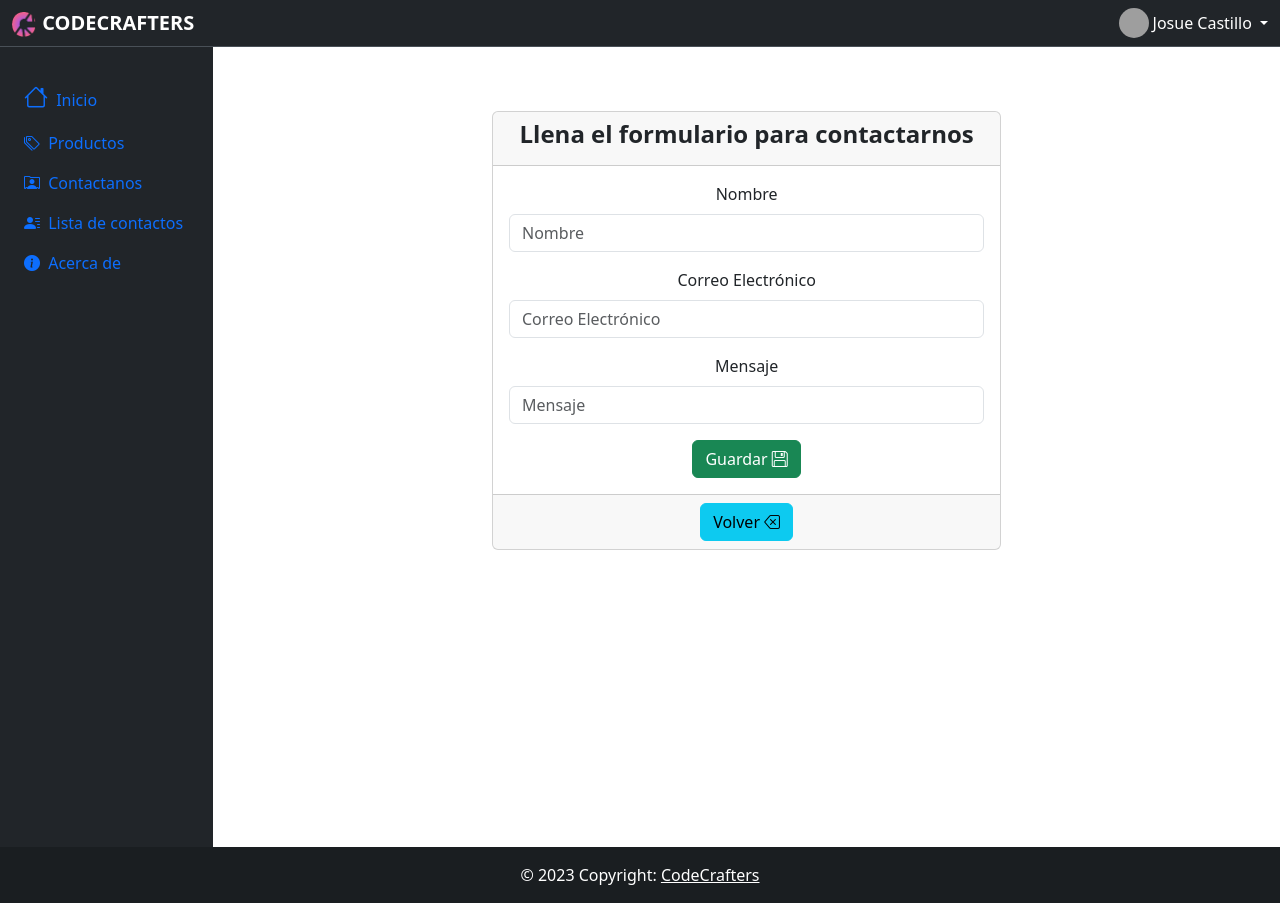
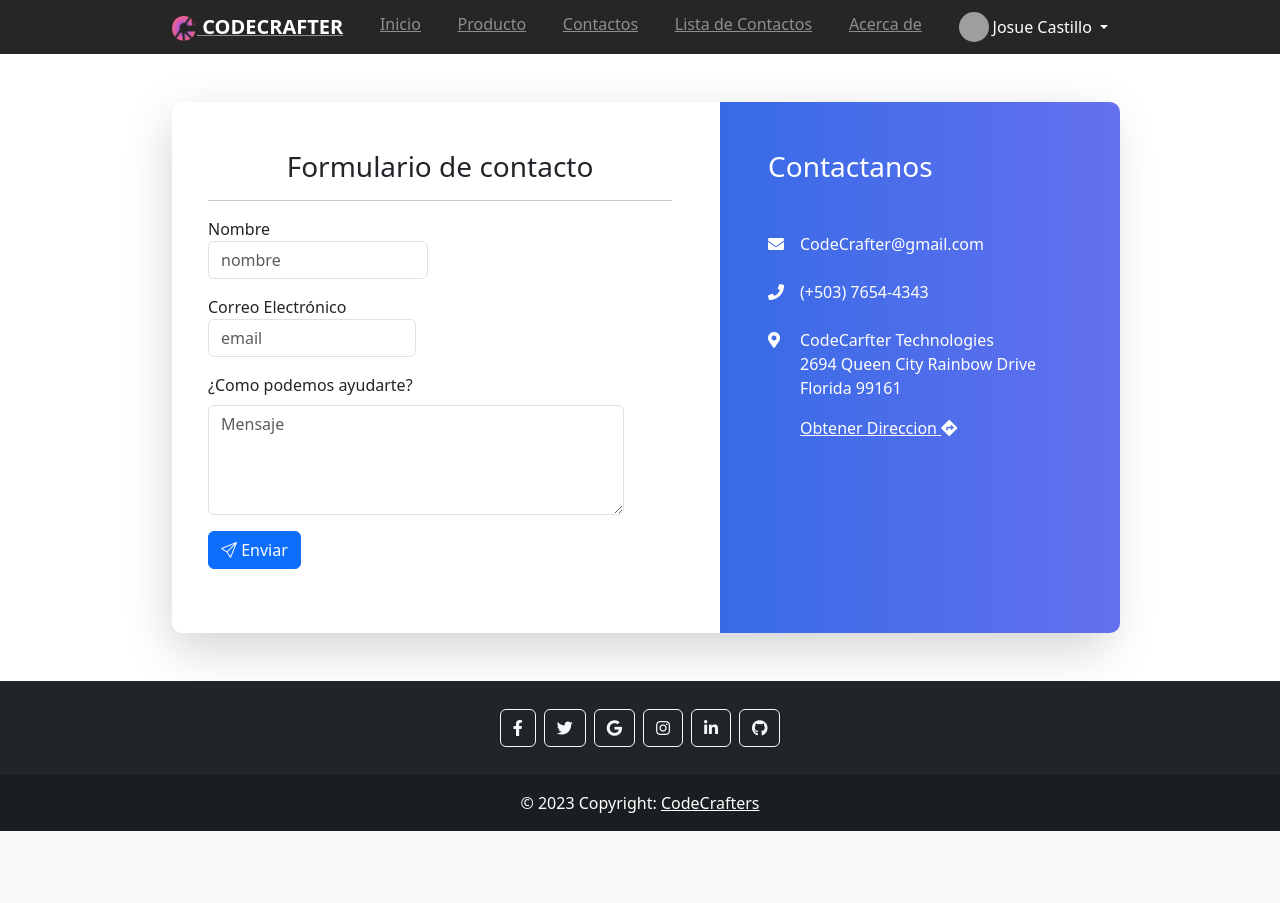
Before and after one commit to GeimeAlondra/MiTienda_CodeCrafters, a Django app: page /Contactanos in a window 1280 px wide. After the commit the page ends 831 px from the top, so only its background shows below. Run offline with Django 4.2, Linux system fonts and the light colour scheme; some libraries are stand-ins or nearby versions; grey boxes are pictures that could not be loaded.

Commit message:
Actualizacion de repositorio
:)

```diff
--- /dev/null
+++ b/productos/static/css/navbar.css
@@ -0,0 +1,69 @@
+.container {
+    max-width: 960px;
+  }
+
+  /*
+   * Custom translucent site header
+   */
+
+  .site-header {
+    background-color: rgba(0, 0, 0, .85);
+    -webkit-backdrop-filter: saturate(180%) blur(20px);
+    backdrop-filter: saturate(180%) blur(20px);
+  }
+  .site-header a {
+    color: #8e8e8e;
+    transition: color .15s ease-in-out;
+  }
+  .site-header a:hover {
+    color: #fff;
+    text-decoration: none;
+  }
+
+  /*
+   * Dummy devices (replace them with your own or something else entirely!)
+   */
+
+  .product-device {
+    position: absolute;
+    right: 10%;
+    bottom: -30%;
+    width: 300px;
+    height: 540px;
+    background-color: #333;
+    border-radius: 21px;
+    transform: rotate(30deg);
+  }
+
+  .product-device::before {
+    position: absolute;
+    top: 10%;
+    right: 10px;
+    bottom: 10%;
+    left: 10px;
+    content: "";
+    background-color: rgba(255, 255, 255, .1);
+    border-radius: 5px;
+  }
+
+  .product-device-2 {
+    top: -25%;
+    right: auto;
+    bottom: 0;
+    left: 5%;
+    background-color: #e5e5e5;
+  }
+
+
+  /*
+   * Extra utilities
+   */
+
+  .flex-equal > * {
+    flex: 1;
+  }
+  @media (min-width: 768px) {
+    .flex-md-equal > * {
+      flex: 1;
+    }
+  }
--- a/productos/templates/base.html
+++ b/productos/templates/base.html
@@ -8,24 +8,25 @@
     {% block titulo %} {% endblock %}
     <link href="https://cdn.jsdelivr.net/npm/bootstrap@5.3.2/dist/css/bootstrap.min.css" rel="stylesheet"
         integrity="sha384-T3c6CoIi6uLrA9TneNEoa7RxnatzjcDSCmG1MXxSR1GAsXEV/Dwwykc2MPK8M2HN" crossorigin="anonymous">
+    <link rel="stylesheet" href="{% static 'css/navbar.css'%}">
     <link rel="stylesheet" href="https://cdn.jsdelivr.net/npm/bootstrap-icons@1.11.1/font/bootstrap-icons.css">
+    <link href="https://cdnjs.cloudflare.com/ajax/libs/font-awesome/5.11.2/css/all.min.css" rel="stylesheet">
     <script src="https://cdn.jsdelivr.net/npm/sweetalert2@11"></script>
 </head>
 
-<body>
-    <header>
-        <nav class="navbar navbar-expand-lg bg-dark border-bottom border-body" data-bs-theme="dark">
-            <div class="container-fluid">
-                <!-- <a class="navbar-brand" href="#"><i class="bi bi-shop"></i></a> -->
+<body class="d-flex flex-column min-vh-100">
+    <header class="site-header sticky-top py-1">
+        <nav class="container d-flex flex-column flex-md-row justify-content-between">
+          <a class="py-2" href="#" aria-label="Product">
             <span class="fs-5 d-none d-sm-inline"><img class="" src="{% static 'img/logo.png' %}" alt=""
-                        width="25px" height="25px"><strong class="text-white">&nbsp;CODECRAFTERS</strong></span>
-                <button class="navbar-toggler" type="button" data-bs-toggle="collapse"
-                    data-bs-target="#navbarSupportedContent" aria-controls="navbarSupportedContent"
-                    aria-expanded="false" aria-label="Toggle navigation">
-                    <span class="navbar-toggler-icon"></span>
-                </button>
-
-                <div class="dropdown mr-3">
+                width="25px" height="25px"><strong class="text-white">&nbsp;CODECRAFTER</strong></span>
+          </a>
+          <a class="py-2 d-none d-md-inline-block" href="{% url 'inicio' %}">Inicio</a>
+          <a class="py-2 d-none d-md-inline-block" href="{% url 'productos' %}">Producto</a>
+          <a class="py-2 d-none d-md-inline-block" href="{% url 'contacto' %}">Contactos</a>
+          <a class="py-2 d-none d-md-inline-block" href="{% url 'contactos' %}">Lista de Contactos</a>
+          <a class="py-2 d-none d-md-inline-block" href="{% url 'acercaDe' %}">Acerca de</a>
+          <div class="dropdown mt-2">
             <a href="#" class="d-flex align-items-center text-white text-decoration-none dropdown-toggle"
                 id="dropdownUser1" data-bs-toggle="dropdown" aria-expanded="false">
                 <img src="https://github.com/mdo.png" alt="hugenerd" width="30" height="30"
@@ -37,71 +38,27 @@
                 <li>
                     <hr class="dropdown-divider">
                 </li>
-                        <li><a class="dropdown-item" href="#">Cerra Sesión</a></li>
+                <li><a class="dropdown-item" href="#">Cerra Session</a></li>
             </ul>
-                </div>
-            </div>
         </div>
         </nav>
       </header>
 
+
    <!-- Inicio Sidebar  -->
 
-    <aside>
-        <div class="container-fluid">
-            <div class="row flex-nowrap">
-                <div class="col-auto col-md-3 col-xl-2 px-sm-2 px-0 bg-dark">
-                    <div
-                        class="d-flex flex-column align-items-center align-items-sm-start px-3 pt-2 text-white min-vh-100">
 
-                        <a href="/"
-                            class="d-flex align-items-center pb-3 mb-md-0 me-md-auto text-white text-decoration-none">
 
-                        </a>
-                        <ul class="nav nav-pills flex-column mb-sm-auto mb-0 align-items-center align-items-sm-start"
-                            id="menu">
+     <!-- ###Inicio MAIN### -->
 
-                            <li class="nav-item">
-                                <a href="{% url 'inicio' %}" class="nav-link align-middle px-0">
-                                    <i class="fs-4 bi-house"></i> <span class="ms-1 d-none d-sm-inline">Inicio</span>
-                                </a>
-                            </li>
-
-                            <li>
-                                <a href="{% url 'productos' %}" class="nav-link px-0 align-middle">
-                                    <i class="bi bi-tags"></i></i> <span
-                                        class="ms-1 d-none d-sm-inline">Productos</span></a>
-                            </li>
-
-                            <li>
-                                <a href="{% url 'contacto' %}" class="nav-link px-0 align-middle">
-                                    <i class="bi bi-person-rolodex"></i></i> <span
-                                        class="ms-1 d-none d-sm-inline">Contactanos</span></a>
-                            </li>
-
-                            <li>
-                                <a href="{% url 'contactos' %}" class="nav-link px-0 align-middle">
-                                    <i class="bi bi-person-lines-fill"></i> <span
-                                        class="ms-1 d-none d-sm-inline">Lista de contactos</span></a>
-                            </li>
-
-                            <li>
-                                <a href="{% url 'acercaDe' %}" class="nav-link px-0 align-middle">
-                                    <i class="bi bi-info-circle-fill"></i> <span
-                                        class="ms-1 d-none d-sm-inline">Acerca de</span></a>
-                            </li>
-                        </ul>
-                        <hr>
-                    </div>
-                </div>
-                <div class="col py-3">
+        <main class="flex-grow-1">
 
                     <!-- bloque de sweetaleert -->
                     {% if messages %}
                     {% for m in messages %}
                     <script>
                         Swal.fire({
-                            title: "¡Acción realizada con exito!",
+                            title: "Accion Realizada con exito!",
                             text: "{{m}}",
                             icon: "success"
                         });
@@ -116,22 +73,47 @@
 
                     <!--FIN  container fluid -->
                     <!-- ###FIn MAIN### -->
-                </div>
-            </div>
-        </div>
-    </aside>
+        </main>
+        <footer class="mt-5 bg-dark text-center text-white text-lg-start footer ">
+            <section class="mb-4 mt-4 d-flex justify-content-center">
+                <!-- Facebook -->
+                <a class="btn btn-outline-light btn-floating m-1" href="#!" role="button"
+                  ><i class="fab fa-facebook-f"></i
+                ></a>
 
-    <!-- Inicio Sidebar  -->
+                <!-- Twitter -->
+                <a class="btn btn-outline-light btn-floating m-1" href="#!" role="button"
+                  ><i class="fab fa-twitter"></i
+                ></a>
 
-    <footer class="bg-dark text-center text-white text-lg-start ">
-        <!-- Copyright -->
+                <!-- Google -->
+                <a class="btn btn-outline-light btn-floating m-1" href="#!" role="button"
+                  ><i class="fab fa-google"></i
+                ></a>
+
+                <!-- Instagram -->
+                <a class="btn btn-outline-light btn-floating m-1" href="#!" role="button"
+                  ><i class="fab fa-instagram"></i
+                ></a>
+
+                <!-- Linkedin -->
+                <a class="btn btn-outline-light btn-floating m-1" href="#!" role="button"
+                  ><i class="fab fa-linkedin-in"></i
+                ></a>
+
+                <!-- Github -->
+                <a class="btn btn-outline-light btn-floating m-1" href="#!" role="button"
+                  ><i class="fab fa-github"></i
+                ></a>
+              </section>
+
+
             <div class="text-center p-3" style="background-color: rgba(0, 0, 0, 0.2);">
                 © 2023 Copyright:
                 <a class="text-white" href="#">CodeCrafters</a>
             </div>
-        <!-- Copyright -->
+
         </footer>
-
 
     <script src="https://cdn.jsdelivr.net/npm/bootstrap@5.3.2/dist/js/bootstrap.bundle.min.js"
         integrity="sha384-C6RzsynM9kWDrMNeT87bh95OGNyZPhcTNXj1NW7RuBCsyN/o0jlpcV8Qyq46cDfL"
--- a/productos/templates/contacto/formContact.html
+++ b/productos/templates/contacto/formContact.html
@@ -1,5 +1,5 @@
 
-<div class="card-outline text-center mb-3">
+<!-- <div class="card-outline text-center mb-3">
     <h3>Formulario de contacto</h3>
 </div>
 <hr>
@@ -32,4 +32,40 @@
         </div>
 
     </div>
+</form> -->
+
+<div class="card-outline text-center mb-3">
+    <h3>Formulario de contacto</h3>
+
+</div>
+<hr>
+<form enctype="multipart/form-data" method="post">
+    {% csrf_token %}
+    {% for campo in formulario %}
+    <div class="row">
+
+        {% if campo.name == 'Mensaje' %}
+            <div class="col-sm-12 mb-3">
+                <div class="form-group">
+                    <label class="required-field" >¿Como podemos ayudarte?</label>
+                    <textarea class="form-control mt-2"  name="{{ campo.name }}" rows="4" placeholder="{{campo.name}}"></textarea>
+                </div>
+            </div>
+
+        {% else %}
+        <div class="col-sm-6 mb-3">
+            <div class="form-group">
+                <label class="required-field" >{{campo.label}}</label>
+                <input type="text" class="form-control" name="{{ campo.name }}" placeholder="{{ campo.name }}" value="{{ campo.value | default:'' }}">
+            </div>
+        </div>
+        {% endif %}
+        {% endfor %}
+
+        <div class="col-sm-12 mb-3">
+            <button type="submit" class="btn btn-primary"><i class="bi bi-send"></i> Enviar</button>
+
+        </div>
+
+    </div>
 </form>
--- a/productos/templates/pages/contacto.html
+++ b/productos/templates/pages/contacto.html
@@ -3,25 +3,41 @@
 
 {% block titulo %}
 <link rel="stylesheet" href="{% static 'css/index.css'%}">
+<link rel="stylesheet" href="{% static 'css/contacto.css'%}">
 <title>CodeCrafters</title>
 {% endblock titulo %}
 {% block contenido %}
-<div class="container" >
-    <div class="row">
-        <div class="col-lg-12">
-           <center>
-                <div class="card w-50 mt-5">
-                    <div class="card-header">
-                        <h4 class="card-title"><b>Llena el formulario para contactarnos</b></h4>
-                    </div>
-                    <div class="card-body">
-                        {% include 'producto/form.html' %}
-                    </div>
-                    <div class="card-footer text-muted">
-                        <a href="{% url 'productos' %}" class="btn btn-info">Volver <i class="bi bi-backspace"></i></a>
-                    </div>
-                </div>
-           </center>
+<div class="container mt-5">
+    <div class="contact__wrapper shadow-lg mt-n9">
+        <div class="row no-gutters">
+            <div class="col-lg-5 contact-info__wrapper gradient-brand-color p-5 order-lg-2">
+                <h3 class="color--white mb-5">Contactanos</h3>
+
+                <ul class="contact-info__list list-style--none position-relative z-index-101">
+                    <li class="mb-4 pl-4">
+                        <span class="position-absolute"><i class="fas fa-envelope"></i></span> CodeCrafter@gmail.com
+                    </li>
+                    <li class="mb-4 pl-4">
+                        <span class="position-absolute"><i class="fas fa-phone"></i></span> (+503) 7654-4343
+                    </li>
+                    <li class="mb-4 pl-4">
+                        <span class="position-absolute"><i class="fas fa-map-marker-alt"></i></span> CodeCarfter Technologies
+                        <br> 2694 Queen City Rainbow Drive
+                        <br> Florida 99161
+
+                        <div class="mt-3">
+                            <a href="https://www.google.com/maps" target="_blank" class="text-link link--right-icon text-white">Obtener Direccion <i class="link__icon fa fa-directions"></i></a>
+
+                        </div>
+                    </li>
+                </ul>
+            </div>
+
+            <div class="col-lg-7 contact-form__wrapper p-5 order-lg-1">
+                {% include 'contacto/formContact.html' %}
+            </div>
+            <!-- End Contact Form Wrapper -->
+
         </div>
     </div>
 </div>
--- a/productos/views.py
+++ b/productos/views.py
@@ -15,7 +15,8 @@ def hola_mundo(request):
     return HttpResponse('<h1>Hola mundo desde Django</h1>')
 
 def inicio(request):
-    productos = Producto.objects.all()
+    productos = Producto.objects.filter(precio__gt= 100)#con esto filtramos los productos __gt mayor que
+    #descuento = (20 / 100) * productos.precio
     return render(request, 'pages/inicio.html',{'productos': productos})
 
 #Para Productos
@@ -67,7 +68,8 @@ def crearContacto(request):
     if formulario.is_valid():
         #producto = formulario.save
         formulario.save()
-        return redirect('contacto')
+        messages.success(request,"Gracias por Contactarnos")
+        return redirect('inicio')
     return render(request,'pages/contacto.html', {'formulario': formulario})
 
 def editarContacto(request ,id):
```
Also changed, not shown: productos/static/css/demo.css (added, +128 -0 lines), productos/static/css/style.css (added, +212 -0 lines), productos/templates/pages/inicio.html (+48 -23 lines), productos/templates/producto/crear.html (+18 -2 lines), productos/templates/producto/form.html (line endings or trailing spaces). Lines whose indentation alone changed are shown as unchanged.
